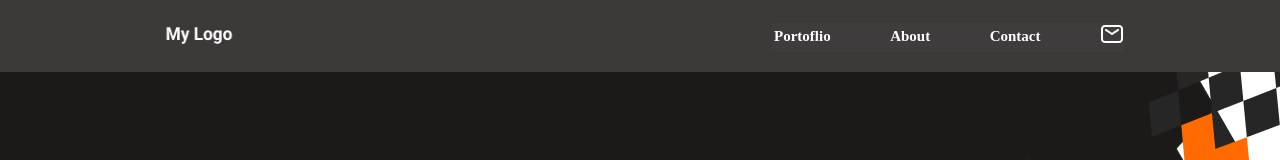
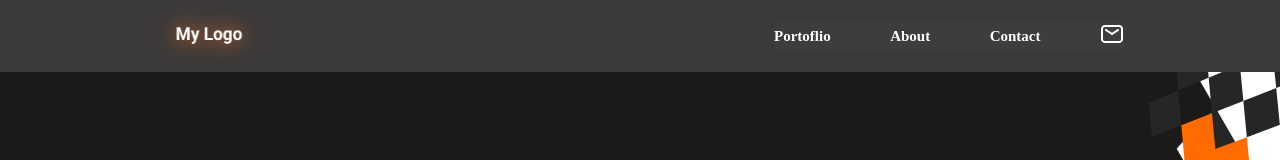
Before and after one commit to Fernando426/Portfolio-mobile-website, a website: page index.html in a window 1280 px wide. Shown: the top 160 px of the page. Drawn offline with Linux system fonts and the light colour scheme.

Commit message:
add animation collaboration

```diff
--- a/style.css
+++ b/style.css
@@ -1904,3 +1904,16 @@ a {
     display: none;
   }
 }
+
+/* animation logo */
+.logo {
+  overflow: hidden;
+  margin-left: 10px;
+  filter: drop-shadow(0px 0px 10px #ff7220);
+  animation: rotation 10s linear infinite;
+}
+
+.logo {
+  cursor: pointer;
+  overflow: hidden;
+}
```
